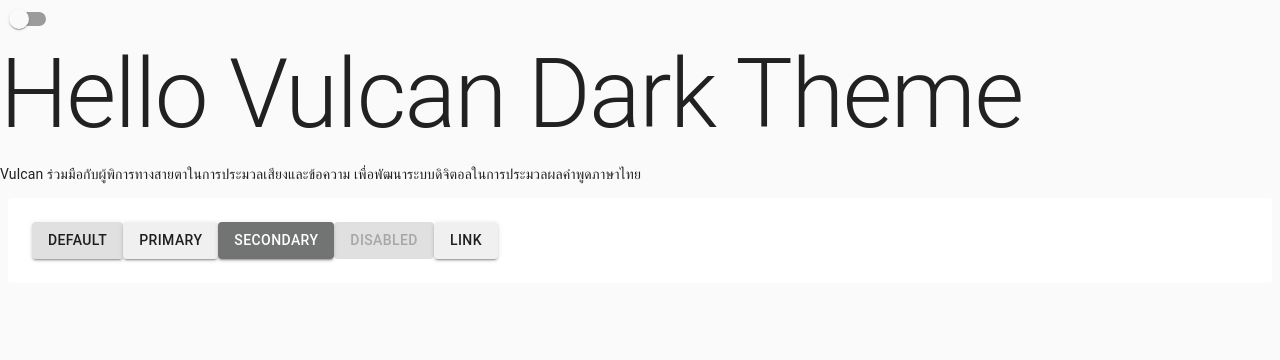
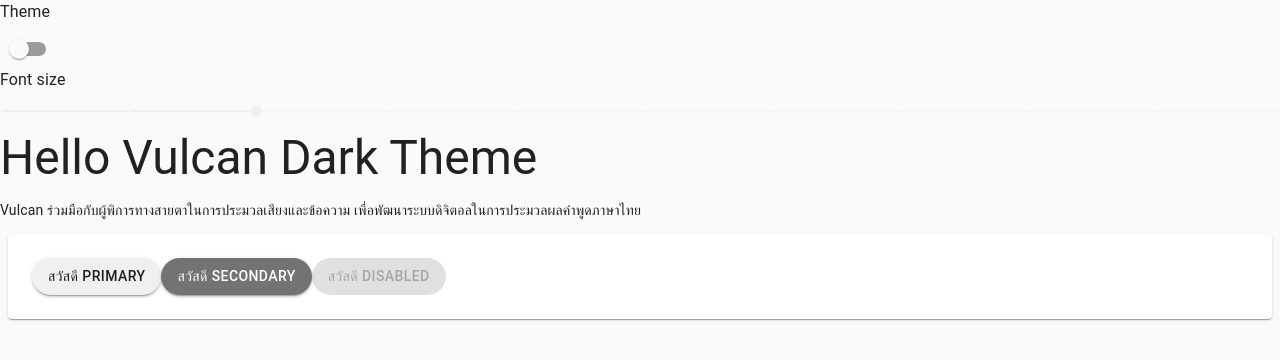
Before and after one commit to gf-tnk/learn-material-ui, a React (Create React App) app: page / in a window 1280 px wide. Shown: the top 360 px of the page. Built offline with nearby package versions, Linux system fonts and the light colour scheme.

Commit message:
override style button

```diff
--- a/src/components/SystemDesign/SystemDesign.tsx
+++ b/src/components/SystemDesign/SystemDesign.tsx
@@ -1,7 +1,6 @@
 import React, { useContext, useEffect } from "react";
-import { Switch, Button, Typography, Paper } from "@material-ui/core";
+import { Switch, Button, Typography, Paper, Slider } from "@material-ui/core";
 import { ThemeContext } from "../../contexts/theme";
-import { VulcanButton } from "../VulcanButton";
 
 const SystemDesign = () => {
   const { isDarkMode, setIsDarkMode } = useContext(ThemeContext);
@@ -10,30 +9,44 @@
     setIsDarkMode(!isDarkMode);
   };
 
+  const valuetext = (value: number) => `${value}°C`
+
   return (
     <div>
+      <Typography id="discrete-slider" gutterBottom>
+        Theme
+      </Typography>
       <Switch checked={isDarkMode} onChange={handleThemeChange} />
-      <Typography variant="h1" component="h2">
+      <Typography id="discrete-slider" gutterBottom>
+        Font size
+      </Typography>
+      <Slider
+        defaultValue={30}
+        getAriaValueText={valuetext}
+        aria-labelledby="discrete-slider"
+        valueLabelDisplay="auto"
+        step={10}
+        marks
+        min={10}
+        max={110}
+      />
+      <Typography variant="h3" component="h3">
         Hello Vulcan Dark Theme
       </Typography>
       <p>
         Vulcan ร่วมมือกับผู้พิการทางสายตาในการประมวลเสียงและข้อความ
         เพื่อพัฒนาระบบดิจิตอลในการประมวลผลคำพูดภาษาไทย
       </p>
-      <Paper elevation={0} style={{ padding: "24px", margin: "8px" }}>
+      <Paper elevation={1} style={{ padding: "24px", margin: "8px" }}>
         <div>
-          <Button variant="contained">Default</Button>
           <Button variant="contained" color="primary">
-            Primary
+            สวัสดี Primary
           </Button>
           <Button variant="contained" color="secondary">
-            Secondary
+            สวัสดี Secondary
           </Button>
           <Button variant="contained" disabled>
-            Disabled
-          </Button>
-          <Button variant="contained" color="primary" href="#contained-buttons">
-            Link
+            สวัสดี Disabled
           </Button>
         </div>
       </Paper>
--- a/src/components/VulcanButton/index.tsx
+++ b/src/components/VulcanButton/index.tsx
@@ -6,6 +6,6 @@
 
 export const VulcanButton = withStyles((theme: Theme) => ({
   root: {
-    borderRadius: "50px",
-  },
+    borderRadius: "30px",
+  }
 }))(Button);
--- a/src/themes/theme.tsx
+++ b/src/themes/theme.tsx
@@ -1,11 +1,10 @@
-import React, {useContext, useEffect} from 'react';
-import useMediaQuery from '@material-ui/core/useMediaQuery';
-import { createMuiTheme, ThemeProvider } from '@material-ui/core/styles';
+import React, { useContext, useEffect } from "react";
+import useMediaQuery from "@material-ui/core/useMediaQuery";
+import { createMuiTheme, ThemeProvider } from "@material-ui/core/styles";
 import { ThemeContext } from "../contexts/theme";
 
-
 const AppStyleProvider: React.FC = ({ children }) => {
-  const { isDarkMode, } = useContext(ThemeContext);
+  const { isDarkMode } = useContext(ThemeContext);
   const mainPrimaryColor = isDarkMode ? "#212121" : "#F0F0F0";
   const mainSecondaryColor = isDarkMode ? "#868787" : "#727373";
 
@@ -13,16 +12,23 @@
     () =>
       createMuiTheme({
         palette: {
-          type: isDarkMode ? 'dark' : 'light',
+          type: isDarkMode ? "dark" : "light",
           primary: {
-            main: mainPrimaryColor
+            main: mainPrimaryColor,
           },
           secondary: {
-            main: mainSecondaryColor
-          }
+            main: mainSecondaryColor,
+          },
+        },
+        overrides: {
+          MuiButton: {
+            root: {
+              borderRadius: "30px",
+            },
+          },
         },
       }),
-    [isDarkMode],
+    [isDarkMode]
   );
 
   return <ThemeProvider theme={theme}>{children}</ThemeProvider>;
```
